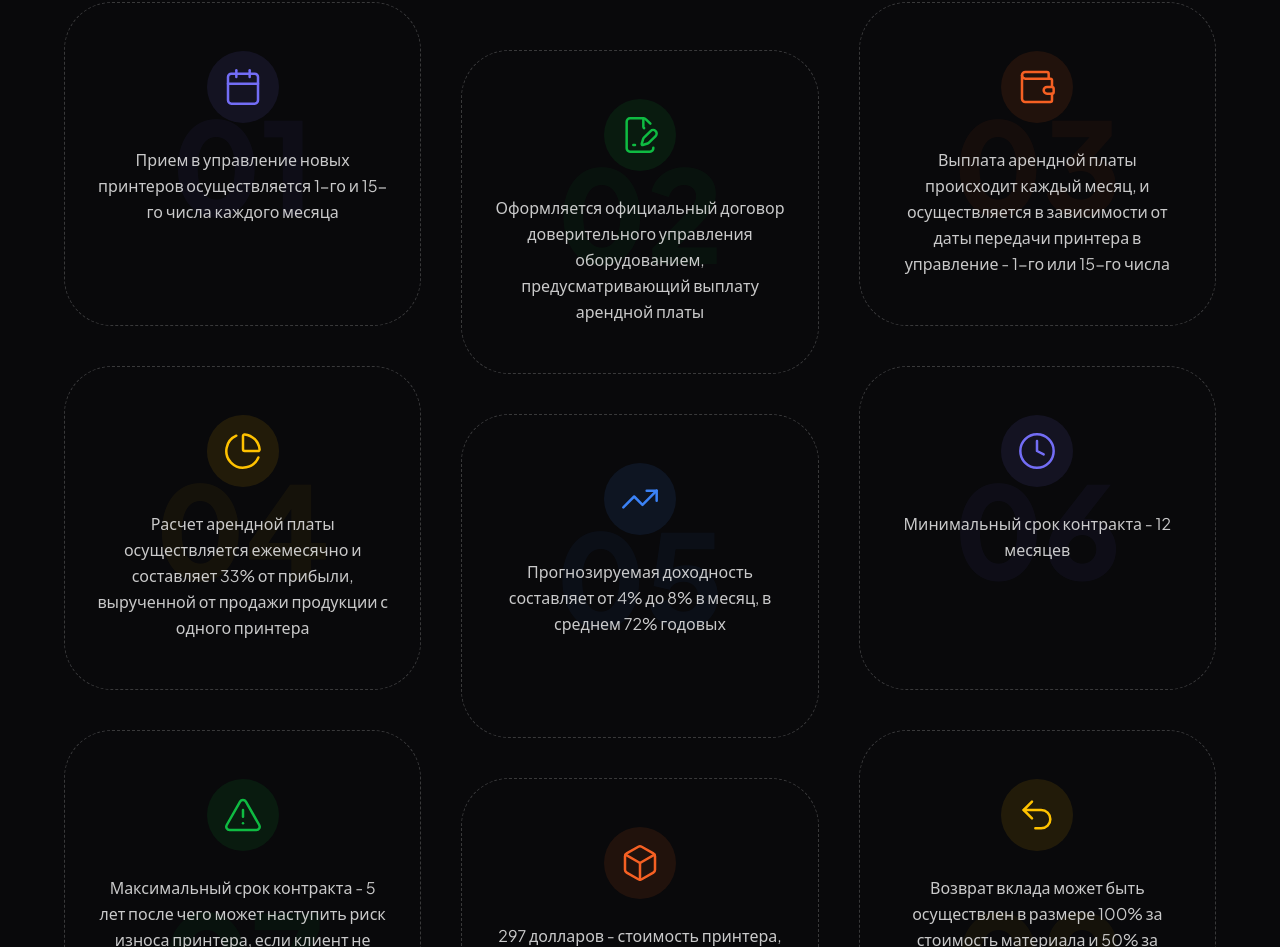
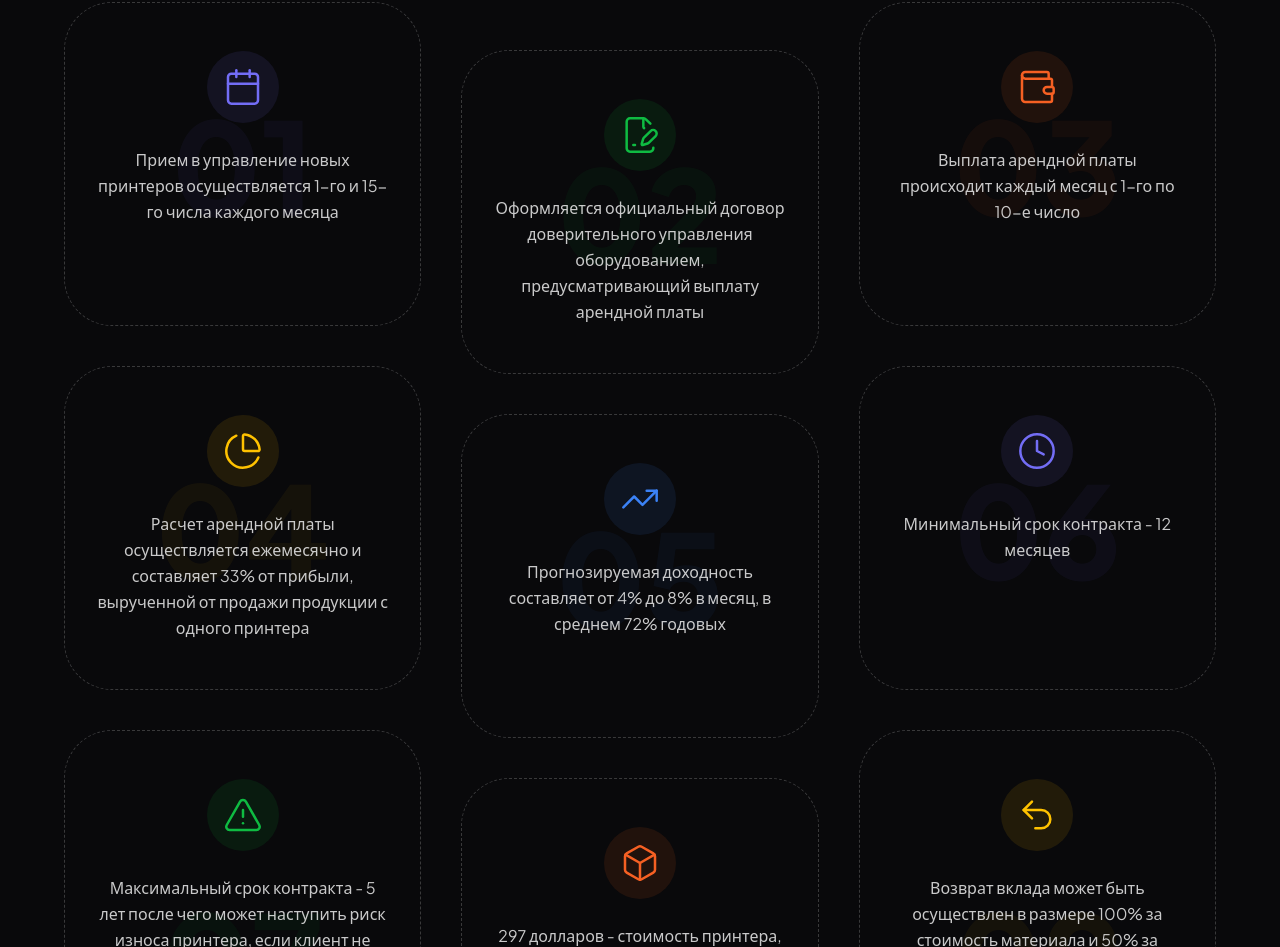
Before and after one commit to cultform3d/NiceToMeetYou, a Next.js app: page / in a window 1280 px wide. Shown: the part 3056-4003 px from the top of the page. Built offline with nearby package versions, Linux system fonts and the light colour scheme.

Commit message:
Update page.tsx

```diff
--- a/app/page.tsx
+++ b/app/page.tsx
@@ -335,7 +335,7 @@ export default function CULTFORMPresentation() {
                   bgClass: "bg-accent/10"
                 },
                 {
-                  text: "Выплата арендной платы происходит каждый месяц, и осуществляется в зависимости от даты передачи принтера в управление - 1-го или 15-го числа",
+                  text: "Выплата арендной платы происходит каждый месяц с 1-го по 10-е число",
                   Icon: Wallet,
                   hoverClass: "hover:border-accent/50 hover:bg-accent/5",
                   textClass: "text-accent",
```
